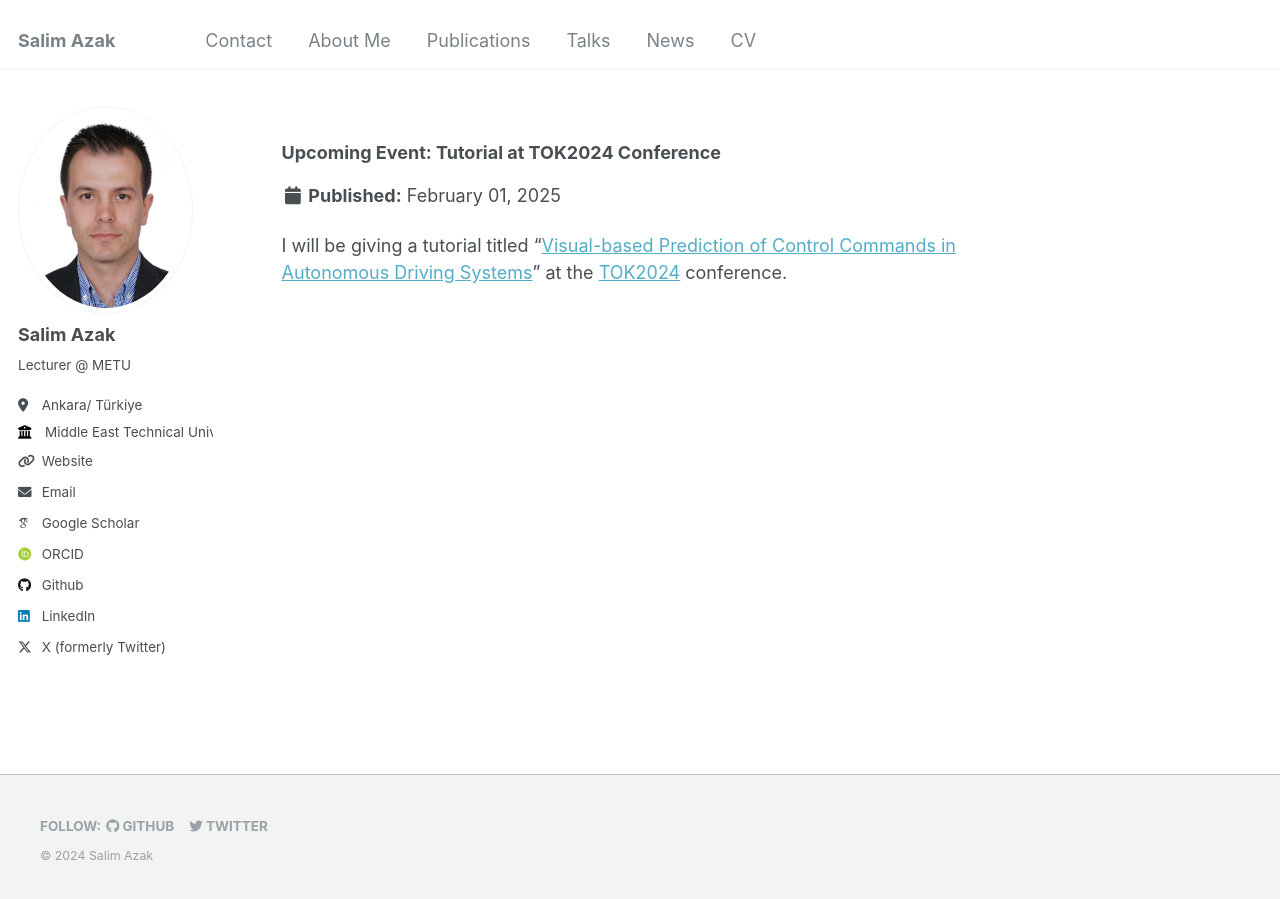
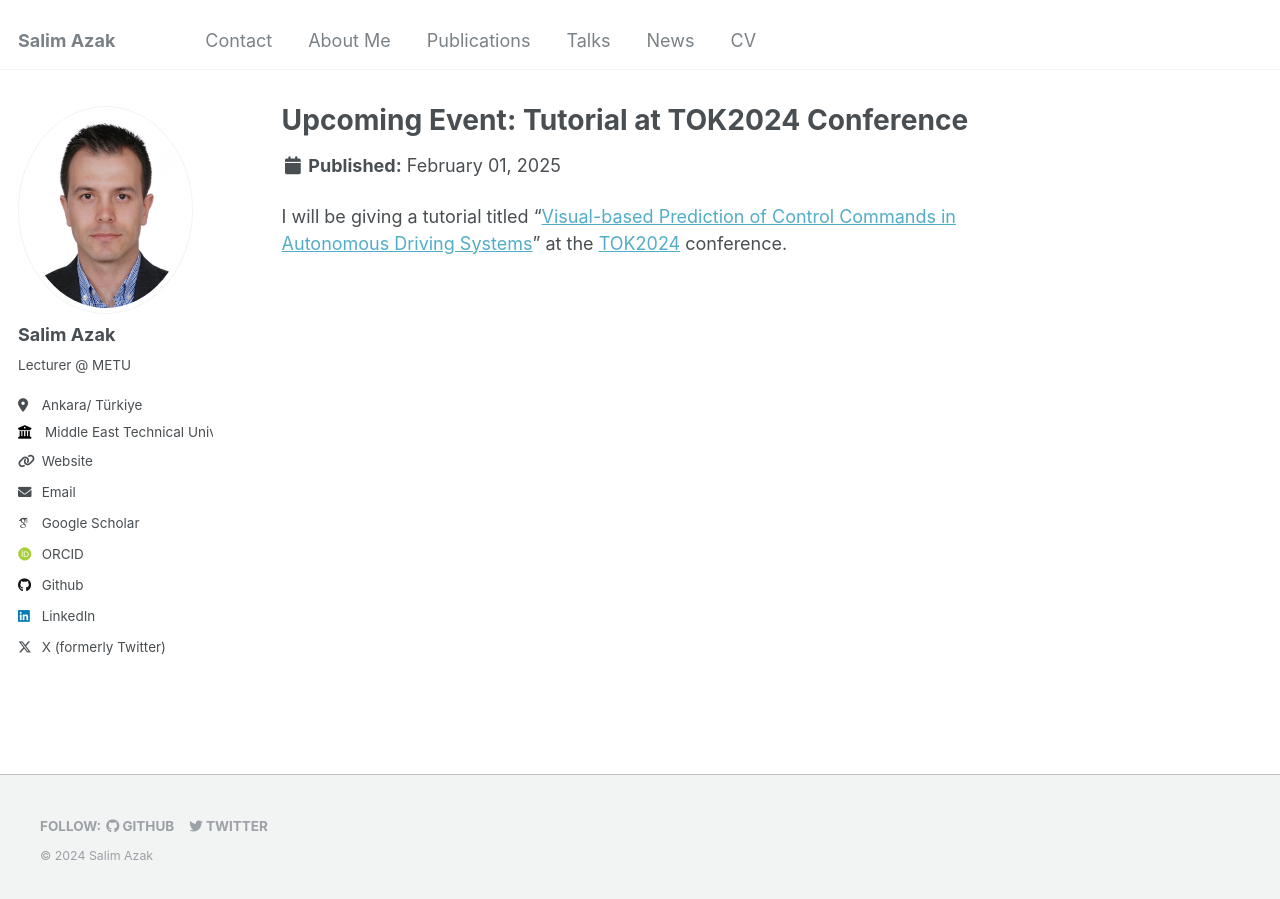
Before and after one commit to salimazak/salimazak.github.io, a Jekyll site: the page built from news/Tutorial@TOK24.md, in a window 1280 px wide. Built offline with Jekyll 4.4.1, drawn with Linux system fonts in a browser that asks for light colours; some web fonts are replaced.

```diff
--- a/news/Tutorial@TOK24.md
+++ b/news/Tutorial@TOK24.md
@@ -1,5 +1,5 @@
 ---
-title: "### Upcoming Event: Tutorial at TOK2024 Conference"
+title: "Upcoming Event: Tutorial at TOK2024 Conference"
 date: 2025-02-01
 ---
 
```
